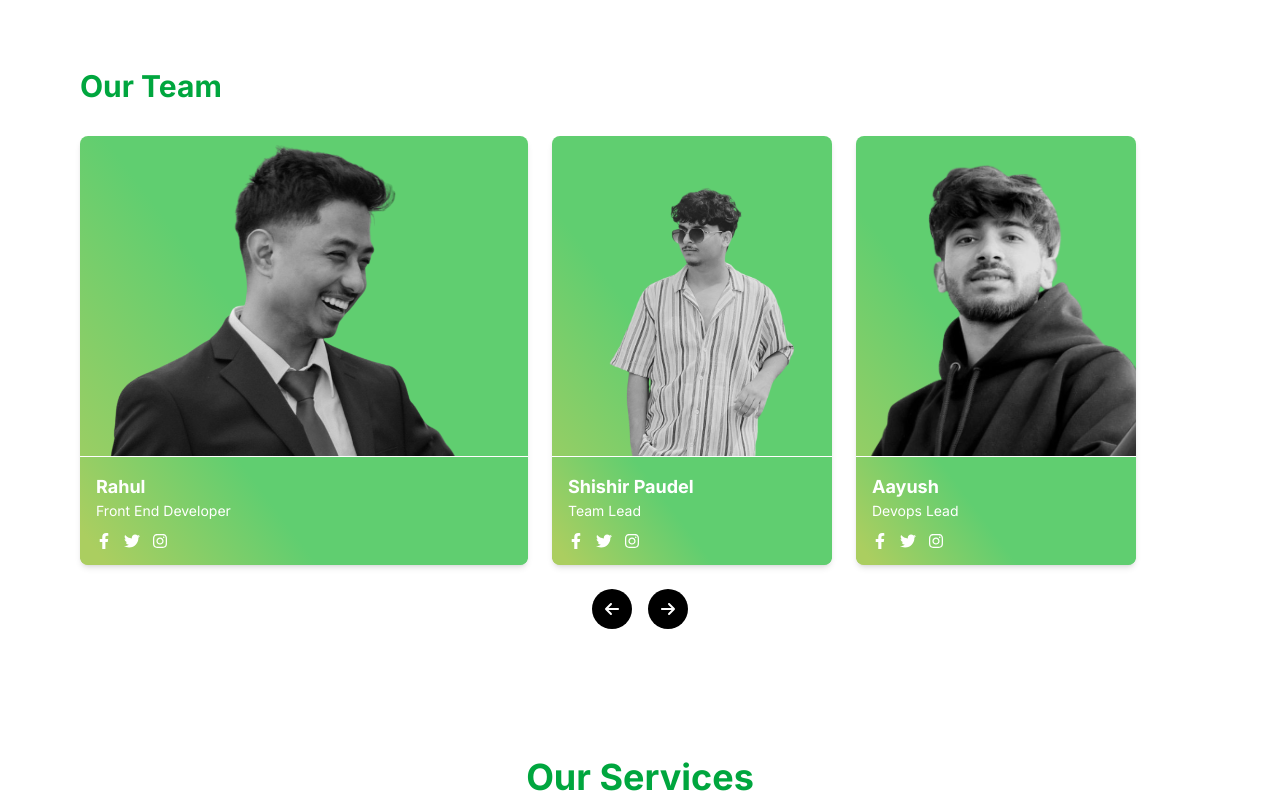
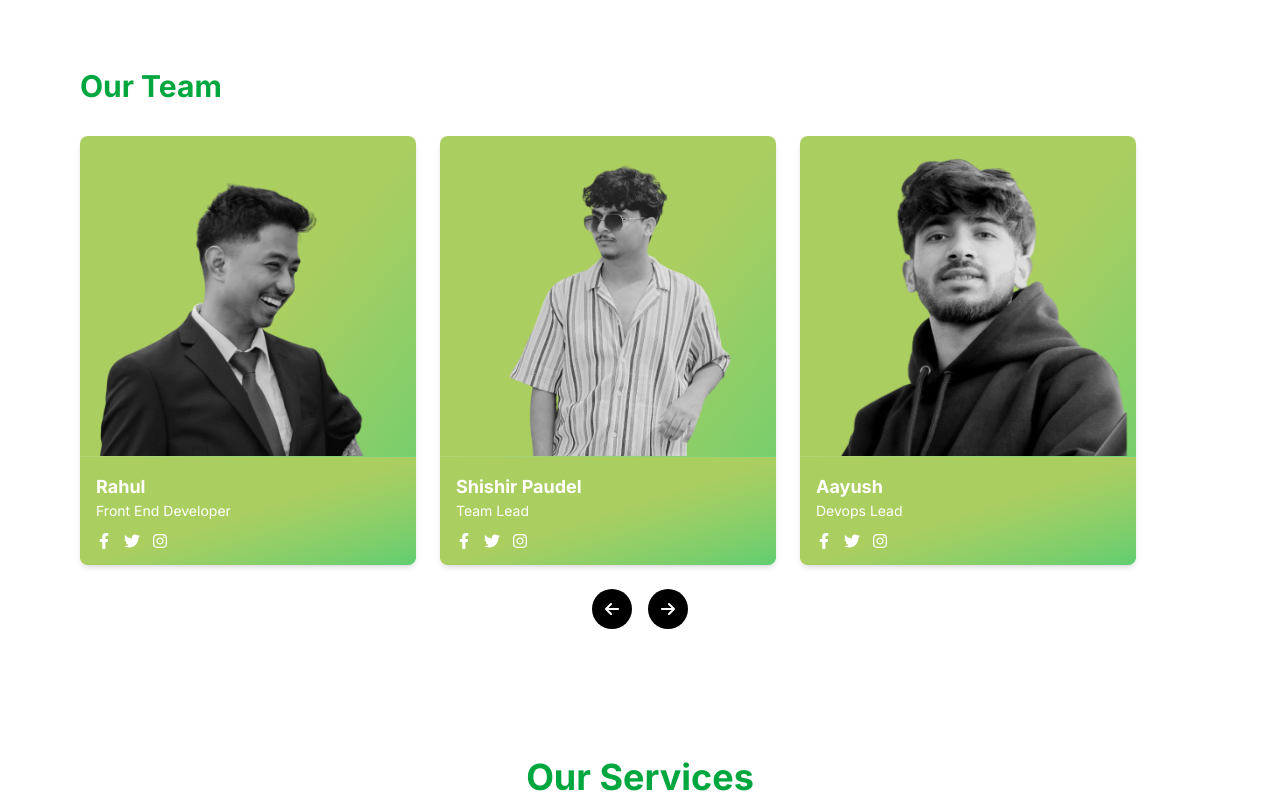
Before and after one commit to aayushneupane-git/nayatra-nextjs, a Next.js app: page / in a window 1280 px wide. Shown: the part 1220-2020 px from the top of the page. Built offline with nearby package versions, Linux system fonts and the light colour scheme.

Commit message:
Dark Mode Friendlt

```diff
--- a/src/components/MyTeam.jsx
+++ b/src/components/MyTeam.jsx
@@ -8,92 +8,70 @@ export default function MyTeam() {
   const [startIndex, setStartIndex] = useState(0);
 
   const handlePrev = () => {
-    setStartIndex((prev) =>
-      prev === 0 ? 2 : prev - 1
-    );
+    setStartIndex((prev) => (prev === 0 ? 2 : prev - 1));
   };
 
   const handleNext = () => {
-    setStartIndex((prev) =>
-      prev === 2 ? 0 : prev + 1
-    );
+    setStartIndex((prev) => (prev === 2 ? 0 : prev + 1));
   };
 
   return (
-    <section className="py-12 bg-white">
+    <section className="py-12 bg-white dark:bg-gray-900 transition-colors duration-300">
       <div className="max-w-6xl mx-auto px-4">
-        <h2 className="text-green-600 text-3xl font-bold mb-8">Our Team</h2>
+        <h2 className="text-green-600 dark:text-green-400 text-3xl font-bold mb-8">Our Team</h2>
 
-        <div className="flex gap-6">
-
-          <div className="bg-[linear-gradient(53deg,rgba(171,206,96,1)_1%,rgba(171,206,96,1)_1%,rgba(96,206,112,1)_45%)] w-[40%]  rounded-lg overflow-hidden shadow-md">
+        <div className="flex gap-6 flex-wrap md:flex-nowrap">
+          {[
+            {
+              name: "Rahul",
+              role: "Front End Developer",
+              img: "/rahul.png",
+            },
+            {
+              name: "Shishir Paudel",
+              role: "Team Lead",
+              img: "/shishir.png",
+            },
+            {
+              name: "Aayush",
+              role: "Devops Lead",
+              img: "/ayush.png",
+            },
+          ].map((member, idx) => (
+            <div
+              key={idx}
+              className="bg-gradient-to-br from-[#ABCE60] via-[#ABCE60] to-[#60CE70] w-full md:w-[30%] rounded-lg overflow-hidden shadow-md transition-colors duration-300"
+            >
               <div className="relative">
                 <img
-                src="/rahul.png"
-                alt="Rahul"
+                  src={member.img}
+                  alt={member.name}
                   className="w-full h-80 object-cover grayscale"
                 />
               </div>
-            <div className="bg-[linear-gradient(53deg,rgba(171,206,96,1)_1%,rgba(171,206,96,1)_5%,rgba(96,206,112,1)_45%)]   rounded-b-lg border-t-[0.01px] overflow-hidden shadow-md text-white p-4">
-              <h3 className="text-lg font-bold">Rahul</h3>
-              <p className="text-sm mb-3">Front End Developer</p>
+              <div className="bg-gradient-to-br from-[#ABCE60] via-[#ABCE60] to-[#60CE70] rounded-b-lg border-t border-white/10 dark:border-white/20 text-white p-4">
+                <h3 className="text-lg font-bold">{member.name}</h3>
+                <p className="text-sm mb-3">{member.role}</p>
                 <div className="flex gap-3">
-                <a href="#" className="hover:text-black transition"><FaFacebookF /></a>
-                <a href="#" className="hover:text-black transition"><FaTwitter /></a>
-                <a href="#" className="hover:text-black transition"><FaInstagram /></a>
+                  <a href="#" className="hover:text-black dark:hover:text-gray-300 transition"><FaFacebookF /></a>
+                  <a href="#" className="hover:text-black dark:hover:text-gray-300 transition"><FaTwitter /></a>
+                  <a href="#" className="hover:text-black dark:hover:text-gray-300 transition"><FaInstagram /></a>
                 </div>
               </div>
             </div>
-
-          <div className=" bg-[linear-gradient(53deg,rgba(171,206,96,1)_1%,rgba(171,206,96,1)_1%,rgba(96,206,112,1)_45%)] w-[25%]  rounded-lg overflow-hidden shadow-md">
-            <div className="relative">
-              <img
-                src="/shishir.png"
-                alt="Shishir Paudel"
-                className="w-full h-80 object-cover grayscale  overflow-hidden "
-              />
-            </div>
-            <div className="  bg-[linear-gradient(53deg,rgba(171,206,96,1)_1%,rgba(171,206,96,1)_5%,rgba(96,206,112,1)_45%)] rounded-b-lg border-t-[0.01px] overflow-hidden shadow-md text-white p-4">
-              <h3 className="text-lg font-bold">Shishir Paudel</h3>
-              <p className="text-sm mb-3">Team Lead </p>
-              <div className="flex gap-3">
-                <a href="#" className="hover:text-black transition"><FaFacebookF /></a>
-                <a href="#" className="hover:text-black transition"><FaTwitter /></a>
-                <a href="#" className="hover:text-black transition"><FaInstagram /></a>
-              </div>
-            </div>
-          </div>
-
-          <div className="bg-[linear-gradient(53deg,rgba(171,206,96,1)_1%,rgba(171,206,96,1)_1%,rgba(96,206,112,1)_45%)] w-[25%] rounded-lg overflow-hidden shadow-md">
-            <div className="relative">
-              <img
-                src="/ayush.png"
-                alt="Aayush"
-                className="w-full h-80 object-cover grayscale"
-              />
-            </div>
-            <div className="bg-[linear-gradient(53deg,rgba(171,206,96,1)_1%,rgba(171,206,96,1)_5%,rgba(96,206,112,1)_45%)] rounded-b-lg border-t-[0.01px] overflow-hidden shadow-md text-white p-4">
-              <h3 className="text-lg font-bold">Aayush</h3>
-              <p className="text-sm mb-3">Devops Lead</p>
-              <div className="flex gap-3">
-                <a href="#" className="hover:text-black transition"><FaFacebookF /></a>
-                <a href="#" className="hover:text-black transition"><FaTwitter /></a>
-                <a href="#" className="hover:text-black transition"><FaInstagram /></a>
-              </div>
-            </div>
-          </div>
+          ))}
         </div>
 
         <div className="flex justify-center gap-4 mt-6">
           <button
             onClick={handlePrev}
-            className="w-10 h-10 rounded-full bg-black text-white flex items-center justify-center hover:bg-gray-700 transition"
+            className="w-10 h-10 rounded-full bg-black dark:bg-white text-white dark:text-black flex items-center justify-center hover:bg-gray-700 dark:hover:bg-gray-300 transition"
           >
             <FaArrowLeft />
           </button>
           <button
             onClick={handleNext}
-            className="w-10 h-10 rounded-full bg-black text-white flex items-center justify-center hover:bg-gray-700 transition"
+            className="w-10 h-10 rounded-full bg-black dark:bg-white text-white dark:text-black flex items-center justify-center hover:bg-gray-700 dark:hover:bg-gray-300 transition"
           >
             <FaArrowRight />
           </button>
--- a/src/components/Services.jsx
+++ b/src/components/Services.jsx
@@ -66,7 +66,7 @@ export default function Services() {
   }, [emblaApi, onSelect]);
 
   return (
-    <section className="min-h-screen bg-white dark:bg-gray-900 py-20 px-6">
+    <section className="bg-white dark:bg-gray-900 py-20 px-6">
       <div className="w-full flex justify-center mb-10">
         <div className="md:w-[70%] text-center">
           <h2 className="text-4xl font-bold text-green-600">Our Services</h2>
```
Lines whose indentation alone changed are shown as unchanged.
